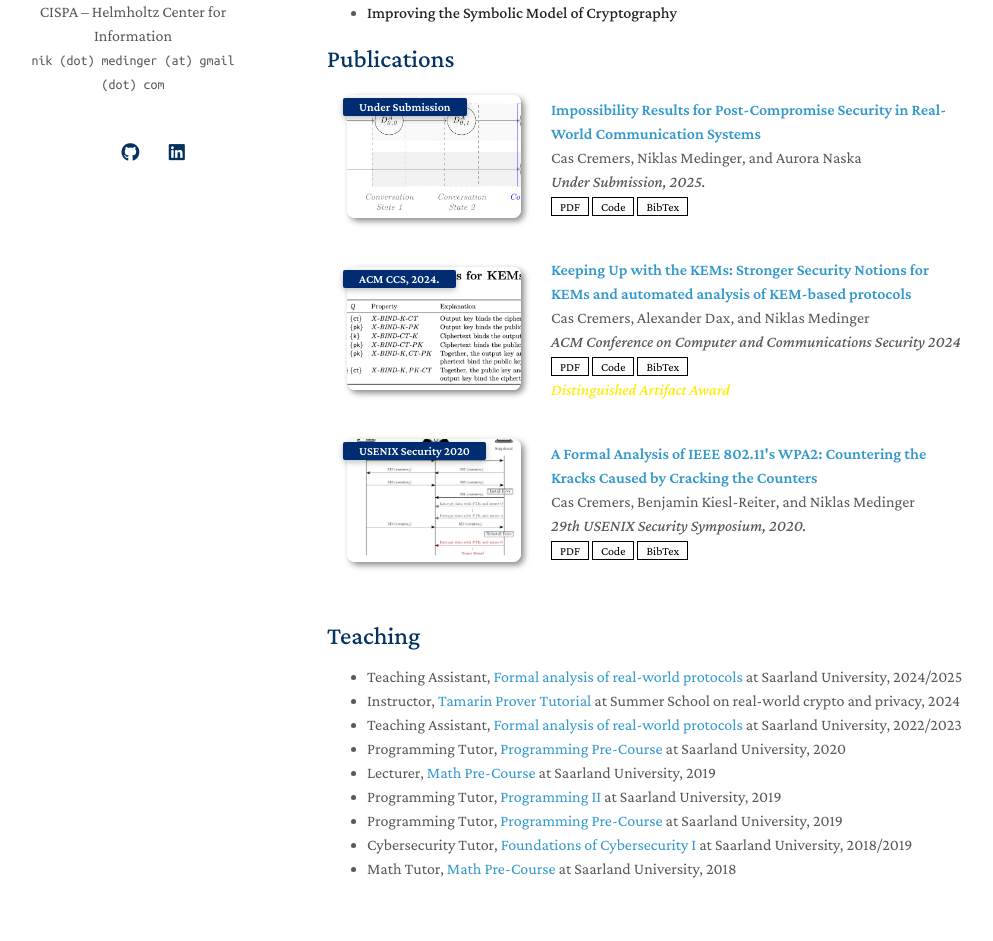
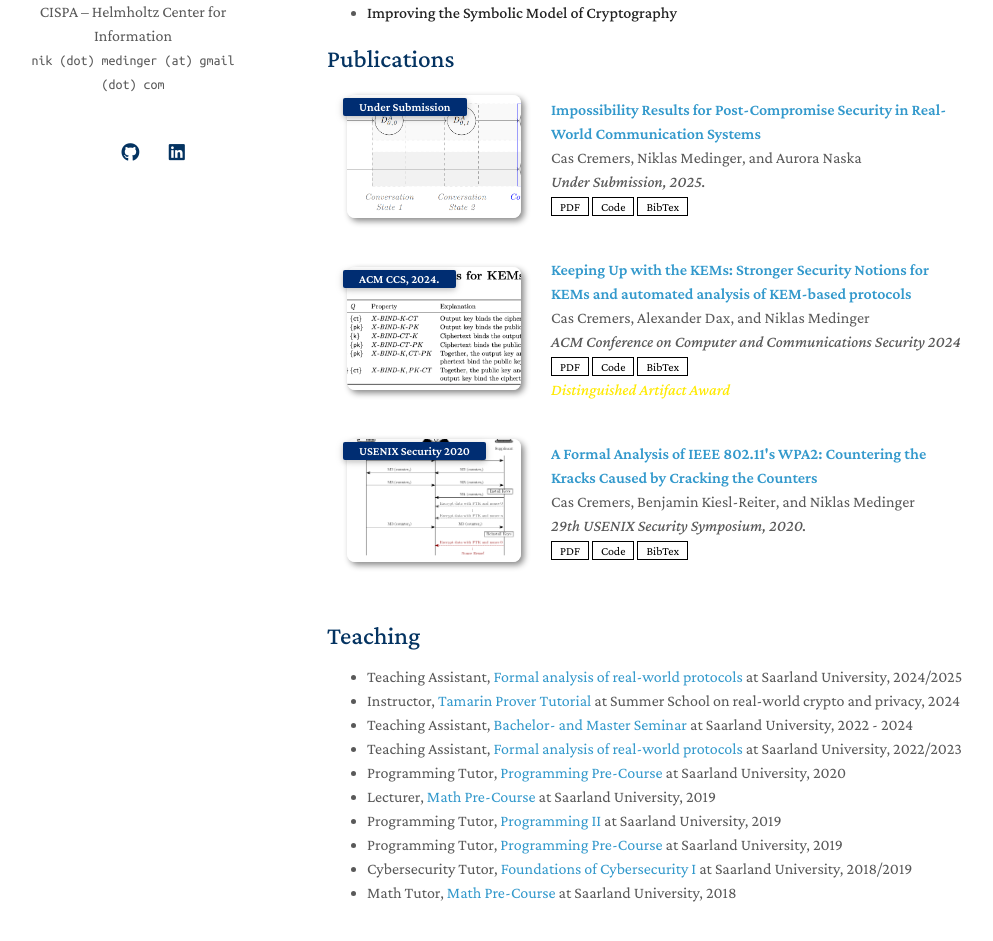
Before and after one commit to niklasmedinger/niklasmedinger.github.io, a Jekyll site: the page built from index.md, in a window 1280 px wide and 1265 px high. Shown: the part 266-1207 px from the top of the window, without its empty margins (143-1136 px from the left). Built offline with Jekyll 4.4.1, drawn with Linux system fonts in a browser that asks for light colours; a style sheet for code colours, icons or effects is not loaded; our own code applies the rules of GitHub Pages for plain Markdown files.

Commit message:
Update CV. Add BAMA seminar to teaching.

```diff
--- a/index.md
+++ b/index.md
@@ -27,6 +27,7 @@ supervised by Prof. Dr. Cas Cremers.
 ## Teaching
 - Teaching Assistant, [Formal analysis of real-world protocols](https://cms.cispa.saarland/farwsp24/) at Saarland University, 2024/2025
 - Instructor, [Tamarin Prover Tutorial](https://summerschool-croatia.cs.ru.nl/2024/index.html) at Summer School on real-world crypto and privacy, 2024
+- Teaching Assistant, [Bachelor- and Master Seminar](https://cms.cispa.saarland/bms_ws2324/) at Saarland University, 2022 - 2024
 - Teaching Assistant, [Formal analysis of real-world protocols](https://cms.cispa.saarland/farwsp22/) at Saarland University, 2022/2023
 - Programming Tutor, [Programming Pre-Course](https://cms.sic.saarland/p2vorkurs2020) at Saarland University, 2020
 - Lecturer, [Math Pre-Course](https://vorkurs.cs.uni-saarland.de/cms/ss19/) at Saarland University, 2019
```
Also changed, not shown: 1 other file.
